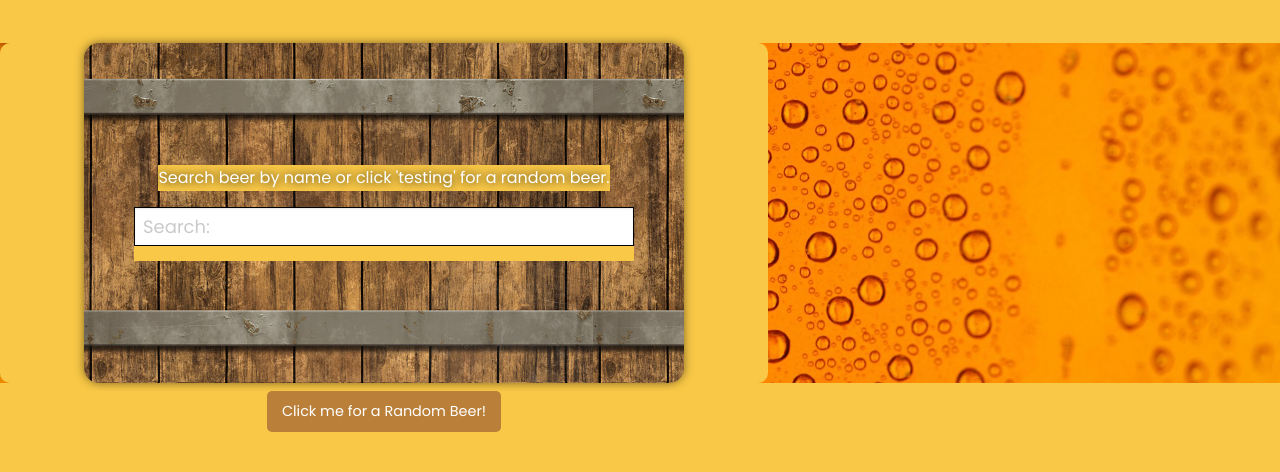
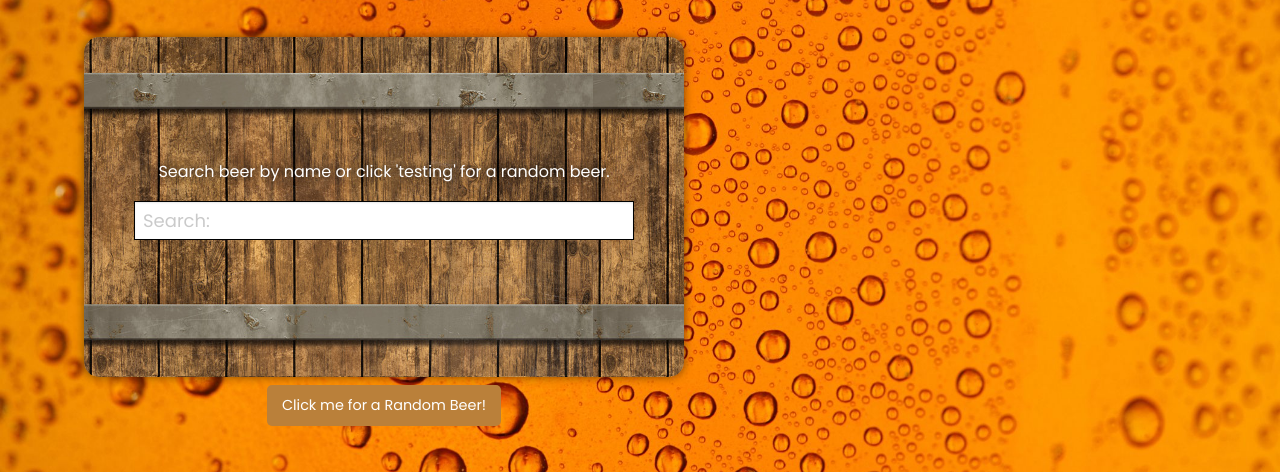
Before and after one commit to jaredtrp/project_cheese, a plain HTML site: page index.html in a window 1280 px wide. Shown: the part 328-800 px from the top of the page. Drawn offline with nearby package versions, Linux system fonts and the light colour scheme.

Commit message:
develop misshap adjustment

```diff
--- a/assets/css/style.css
+++ b/assets/css/style.css
@@ -2,8 +2,6 @@
 
 *, *::before, *::after {
     box-sizing: border-box;
-    background-color: #F9C847;
-    font-family: Poppins, sans-serif;
 }
 
 body {
```
